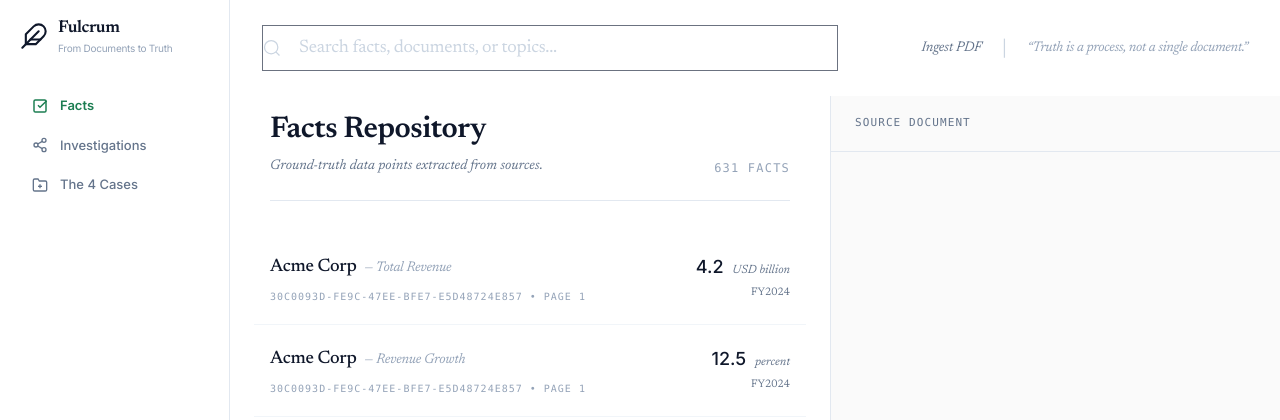
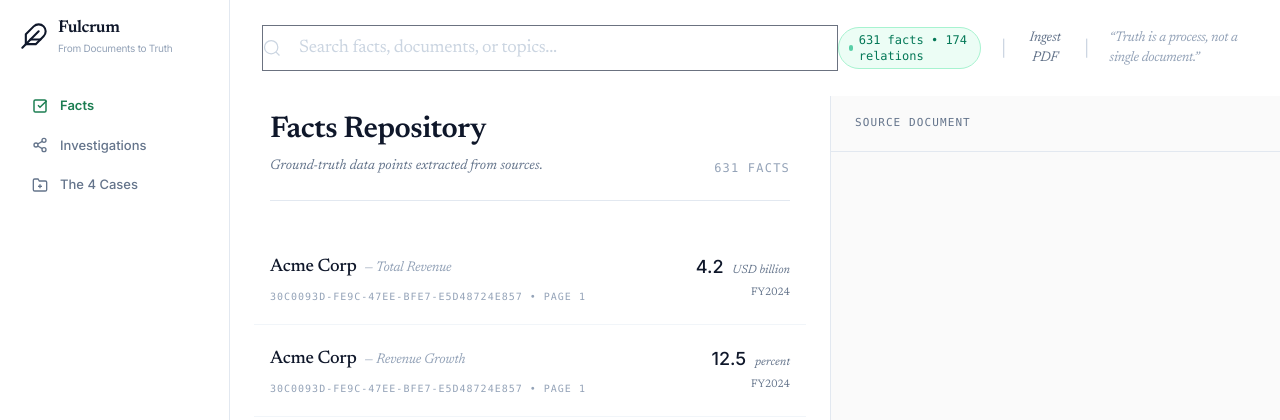
Before and after one commit to Harshitmishra001/Fulcrum, a FastAPI app: page / in a window 1280 px wide. Shown: the top 420 px of the page. Run offline with FastAPI, Linux system fonts and the light colour scheme; data comes from the database, SQL or seed files in the repository; some libraries are stand-ins or nearby versions.

Commit message:
feat: wire live system health badge into UI dashboard and document API endpoints

```diff
--- a/src/templates/index_v2.html
+++ b/src/templates/index_v2.html
@@ -132,6 +132,11 @@
 <!-- Action Buttons and User Status -->
 <div class="flex items-center gap-6">
 <div class="flex items-center gap-5">
+<div id="system-health-badge" class="inline-flex items-center gap-1.5 px-2.5 py-1 rounded-full text-xs font-mono bg-emerald-50 text-emerald-700 border border-emerald-200">
+  <span class="w-1.5 h-1.5 rounded-full bg-emerald-500 animate-pulse"></span>
+  <span id="health-status-text">System Live</span>
+</div>
+<span class="text-slate-300">|</span>
 <button onclick="switchView('upload')" class="text-sm font-serif-title italic text-slate-500 hover:text-slate-800 transition-colors">
                 Ingest PDF
 </button>
@@ -337,13 +342,14 @@
 
     async function loadData() {
       try {
-        const [fRes, rRes, eRes, oRes] = await Promise.all([
-          fetch('/api/facts'), fetch('/api/relations'), fetch('/api/failures'), fetch('/api/oracle-cases')
+        const [fRes, rRes, eRes, oRes, hRes] = await Promise.all([
+          fetch('/api/facts'), fetch('/api/relations'), fetch('/api/failures'), fetch('/api/oracle-cases'), fetch('/api/health')
         ]);
         const fData = await fRes.json();
         const rData = await rRes.json();
         const eData = await eRes.json();
         const oData = await oRes.json();
+        const hData = await hRes.json();
 
         facts = fData.facts || [];
         relations = rData.relations || [];
@@ -354,6 +360,12 @@
         facts.forEach(f => factsMap[f.id] = f);
 
         document.getElementById('fact-count').innerText = facts.length + ' facts';
+        if (hData && hData.status === 'healthy') {
+          const badgeEl = document.getElementById('health-status-text');
+          if (badgeEl) {
+            badgeEl.innerText = hData.active_facts + ' facts • ' + hData.total_relations + ' relations';
+          }
+        }
         document.getElementById('loading').style.display = 'none';
 
         renderFactsList(facts);
```
Also changed, not shown: README.md.
